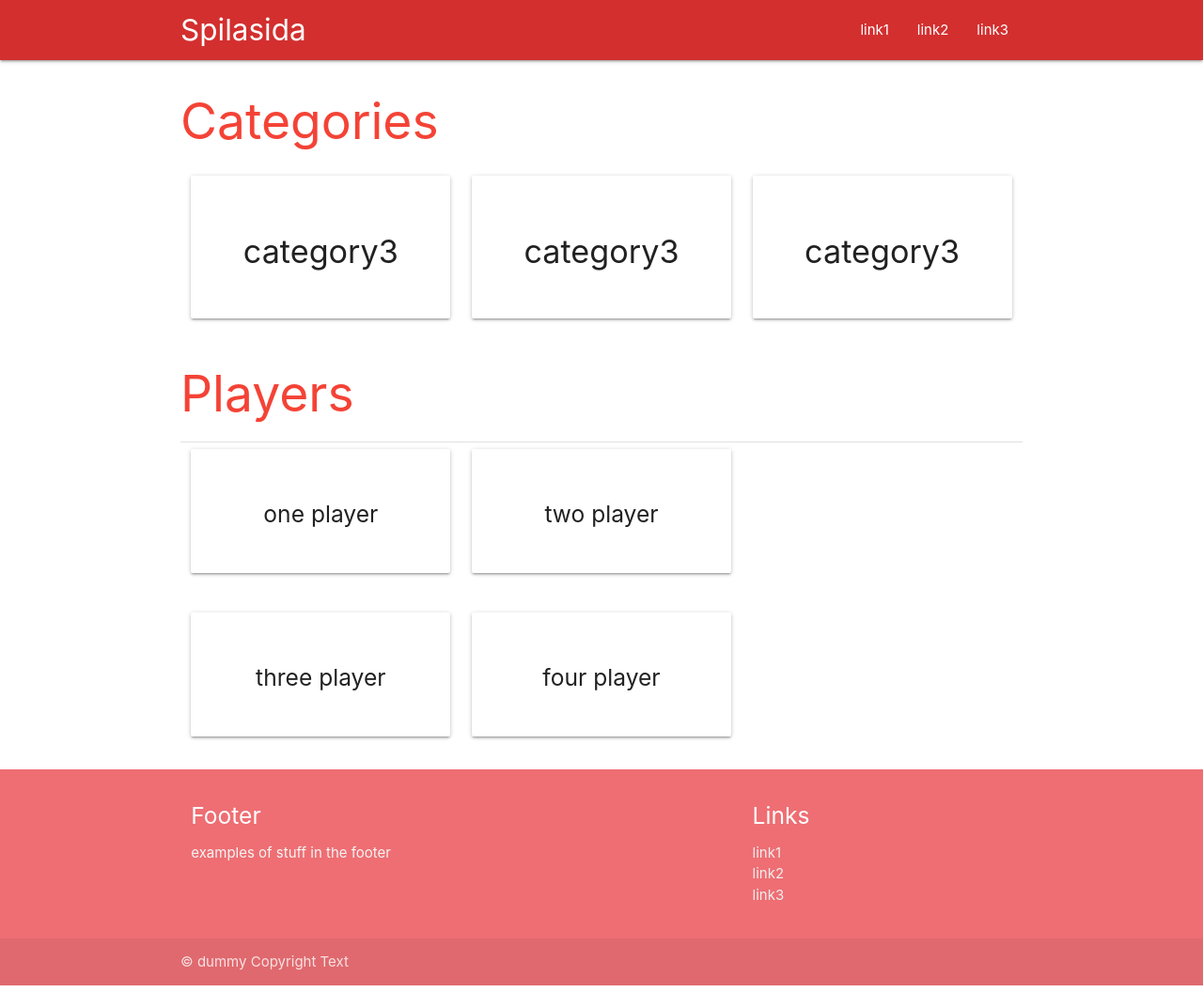
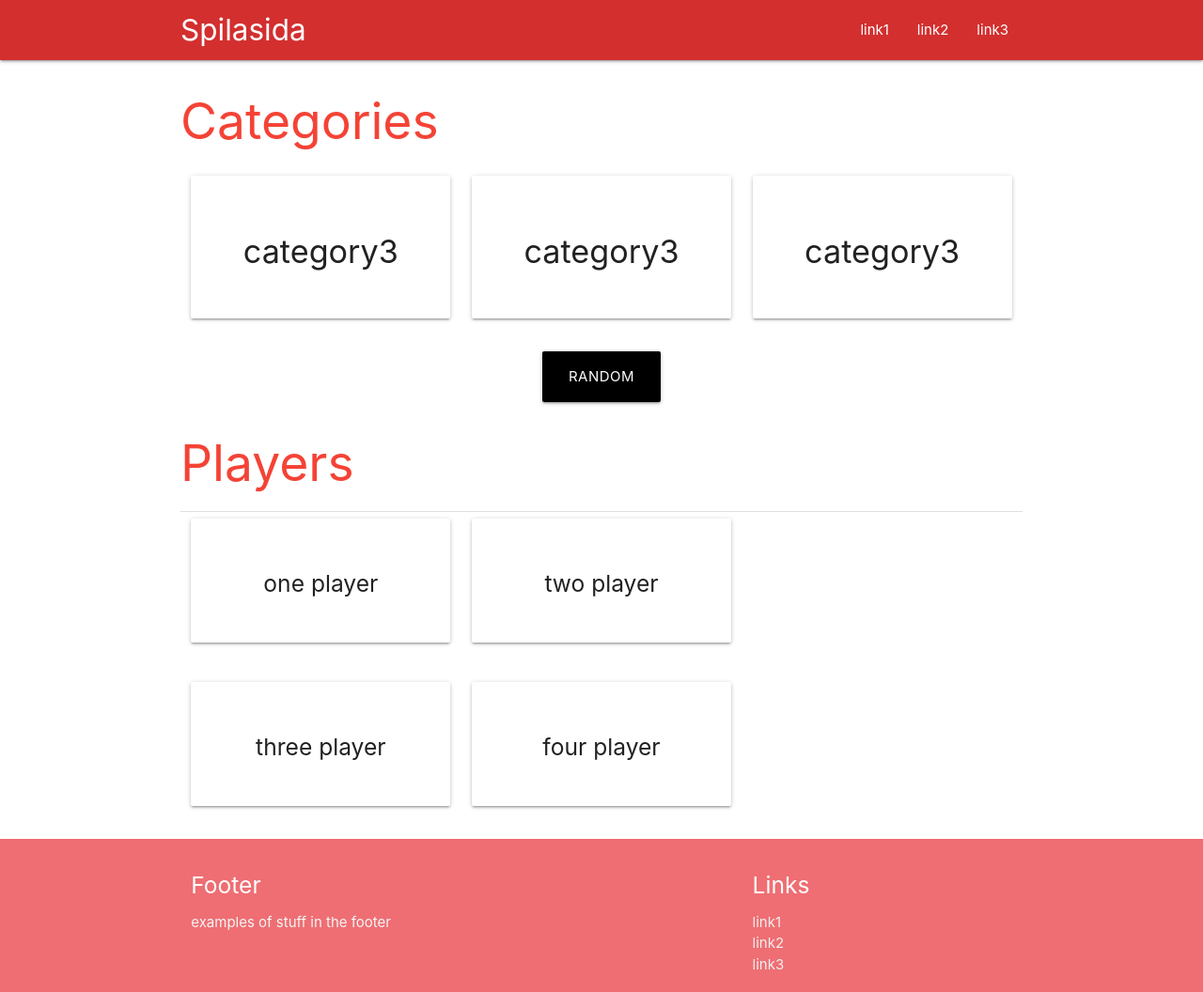
Before and after one commit to LyvieSaba/VEF-3V-05DU-H-t_H-pVerkefni, a plain HTML site: page templates/base.html in a window 1280 px wide. Shown: the top 1056 px of the page at 94% size. Drawn offline with Linux system fonts and the light colour scheme.

Commit message:
added a random button for the categories and finished the footer

```diff
--- a/templates/base.html
+++ b/templates/base.html
@@ -50,8 +50,9 @@
               </div>
             </div>
           </div>
-
-
+          <div class="center-align">
+            <a class="waves-effect waves-light btn-large black white-text">Random</a>
+          </div>
 
         <h2 class="red-text">Players</h2>
         <div class="divider"></div>
@@ -99,8 +100,9 @@
               </div>
             </div>
             <div class="footer-copyright">
-            <div class="container">
-            © dummy Copyright Text
+              <div class="container">
+                © dummy Copyright Text
+              </div>
             </div>
           </footer>
       </div>
```
